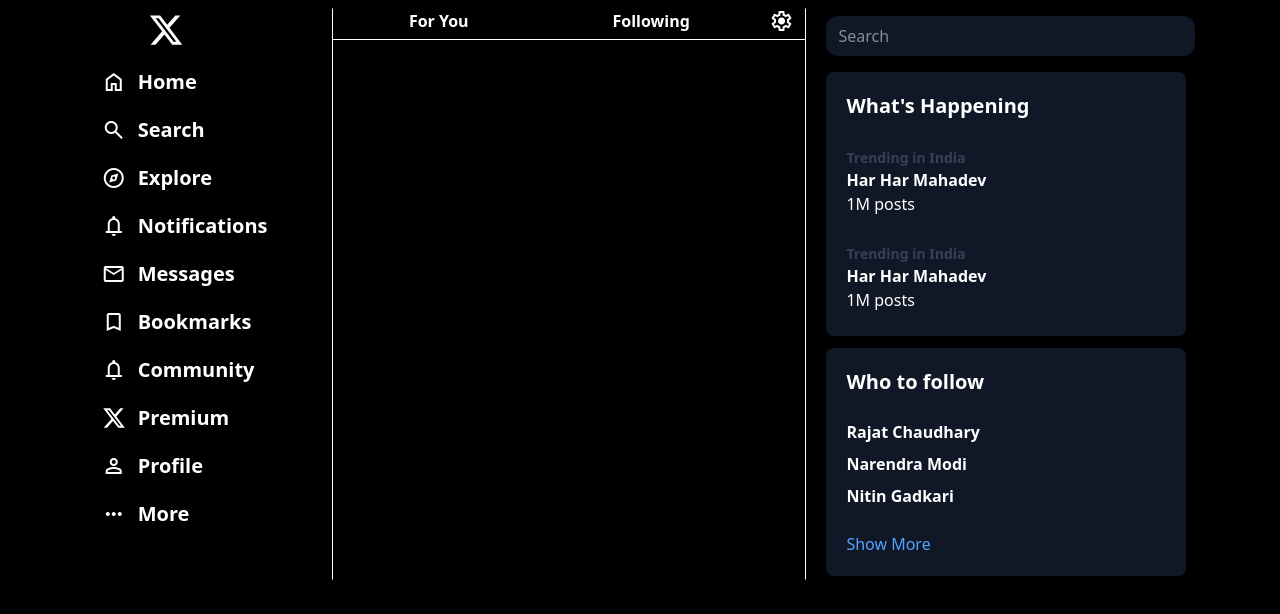
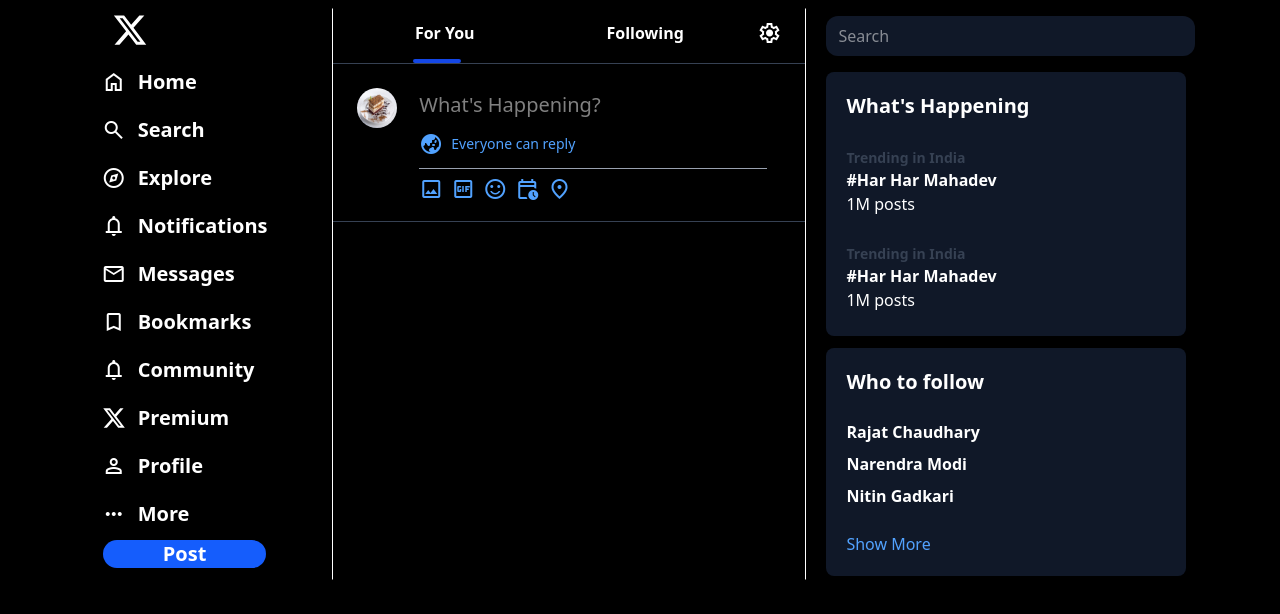
Before and after one commit to RjCh18/X-Clone, a website: page index.html in a window 1280 px wide. Drawn offline with nearby package versions, Linux system fonts and the light colour scheme.

Commit message:
top section complete

```diff
--- a/index.html
+++ b/index.html
@@ -14,7 +14,7 @@
   <div class="flex container mx-auto">
     <div class="first w-[70%]">
       <div class="logo invert my-3"><svg viewBox="0 0 24 24" aria-hidden="true"
-          class=" m-auto w-9 r-4qtqp9 r-yyyyoo r-dnmrzs r-bnwqim r-lrvibr r-m6rgpd r-1nao33i r-rxcuwo r-1777fci r-m327ed r-494qqr">
+          class=" ml-28 w-9 r-4qtqp9 r-yyyyoo r-dnmrzs r-bnwqim r-lrvibr r-m6rgpd r-1nao33i r-rxcuwo r-1777fci r-m327ed r-494qqr">
           <g>
             <path
               d="M18.244 2.25h3.308l-7.227 8.26 8.502 11.24H16.17l-5.214-6.817L4.99 21.75H1.68l7.73-8.835L1.254 2.25H8.08l4.713 6.231zm-1.161 17.52h1.833L7.084 4.126H5.117z">
@@ -22,37 +22,44 @@
           </g>
         </svg>
       </div>
-      <div class="sidebar flex justify-end">
+      <div class="sidebar flex flex-col items-end">
         <ul class="flex flex-col text-xl space-y-1 px-11 font-bold">
           <li
             class="flex justify-start items-center gap-3 w-fit hover:bg-gray-900 px-5 py-2 hover:rounded-full hover:cursor-pointer">
             <span class="material-symbols-outlined">
               home
-            </span>Home</li>
+            </span>Home
+          </li>
           <li
             class="flex justify-start items-center gap-3 w-fit hover:bg-gray-900 px-5 py-2 hover:rounded-full hover:cursor-pointer">
             <span class="material-symbols-outlined">
-              search</span>Search</li>
+              search</span>Search
+          </li>
           <li
             class="flex justify-start items-center gap-3 w-fit hover:bg-gray-900 px-5 py-2 hover:rounded-full hover:cursor-pointer">
             <span class="material-symbols-outlined">
-              explore </span>Explore</li>
+              explore </span>Explore
+          </li>
           <li
             class="flex justify-start items-center gap-3 w-fit hover:bg-gray-900 px-5 py-2 hover:rounded-full hover:cursor-pointer">
             <span class="material-symbols-outlined">
-              notifications</span>Notifications</li>
+              notifications</span>Notifications
+          </li>
           <li
             class="flex justify-start items-center gap-3 w-fit hover:bg-gray-900 px-5 py-2 hover:rounded-full hover:cursor-pointer">
             <span class="material-symbols-outlined">
-              mail</span>Messages</li>
+              mail</span>Messages
+          </li>
           <li
             class="flex justify-start items-center gap-3 w-fit hover:bg-gray-900 px-5 py-2 hover:rounded-full hover:cursor-pointer">
             <span class="material-symbols-outlined">
-              bookmark</span>Bookmarks</li>
+              bookmark</span>Bookmarks
+          </li>
           <li
             class="flex justify-start items-center gap-3 w-fit hover:bg-gray-900 px-5 py-2 hover:rounded-full hover:cursor-pointer">
             <span class="material-symbols-outlined">
-              notifications</span>Community</li>
+              notifications</span>Community
+          </li>
           <li
             class="flex justify-start items-center gap-3 w-fit hover:bg-gray-900 px-5 py-2 hover:rounded-full hover:cursor-pointer">
             <svg viewBox="0 0 24 24" aria-hidden="true"
@@ -62,28 +69,70 @@
                   d="M18.244 2.25h3.308l-7.227 8.26 8.502 11.24H16.17l-5.214-6.817L4.99 21.75H1.68l7.73-8.835L1.254 2.25H8.08l4.713 6.231zm-1.161 17.52h1.833L7.084 4.126H5.117z">
                 </path>
               </g>
-            </svg>Premium</li>
+            </svg>Premium
+          </li>
           <li
             class="flex justify-start items-center gap-3 w-fit hover:bg-gray-900 px-5 py-2 hover:rounded-full hover:cursor-pointer">
             <span class="material-symbols-outlined">
-              person</span>Profile</li>
+              person</span>Profile
+          </li>
           <li
             class="flex justify-start items-center gap-3 w-fit hover:bg-gray-900 px-5 py-2 hover:rounded-full hover:cursor-pointer">
             <span class="material-symbols-outlined">
-              more_horiz</span>More</li>
+              more_horiz</span>More
+          </li>
+          <li> <div class="button w-full text-center">
+            <button class="bg-blue-600 px-15 rounded-full text-xl">Post</button>
+          </div></li>
         </ul>
+
       </div>
     </div>
     <div class="second my-2 w-full border-[1px] border-white border-y-black">
-      <div class="top flex">
+      <div class="top flex p-3 relative">
+        <div class="absolute w-12 h-1 rounded-full bg-blue-700 bottom-0 left-[17%]"></div>
         <div class="left w-1/2 flex justify-center font-bold ">For You</div>
         <div class="right w-1/2 flex justify-center font-bold ">Following</div>
         <div class="settings mx-3"><span class="material-symbols-outlined">
-          settings
+            settings
           </span>
         </div>
       </div>
-      <hr>
+      <div class="h-[1px] w-full bg-gray-700"></div>
+      <div class="whatshapp flex gap-3">
+        <div class="img m-2">
+          <img src="cake-1971552_1280.jpg" alt="" class="rounded-full m-4 w-10 h-10">
+        </div>
+        <div class="w-full">
+          <input type="text" name="" placeholder="What's Happening?"
+          class=" w-full text-xl h-8 mt-6 mb-3 outline-none bg-black text-white ">
+          <div class="flex items-center text-blue-400 gap-2 text-sm mb-3">
+            <span class="material-symbols-outlined">
+              globe_asia
+            </span>
+            <span class="text-blue-400">Everyone can reply</span>
+          </div>
+          <div class="w-[90%] h-[1px] bg-gray-400"></div>
+          <div class="blueicons flex my-2 gap-2 text-blue-400 ">
+            <span class="material-symbols-outlined cursor-pointer">
+              image
+              </span>
+              <span class="material-symbols-outlined cursor-pointer">
+                gif_box
+                </span>
+                <span class="material-symbols-outlined cursor-pointer">
+                  sentiment_satisfied
+                  </span>
+                  <span class="material-symbols-outlined cursor-pointer">
+                    calendar_clock
+                    </span>
+                    <span class="material-symbols-outlined cursor-pointer">
+                      location_on
+                      </span>
+          </div>
+      </div>
+        </div>
+        <div class="h-[0.2px] w-full bg-gray-700 my-3"></div>
     </div>
     <div class="third w-full">
       <div class="search mx-5 my-4">
@@ -93,12 +142,12 @@
         <h1 class="text-xl font-bold p-3">What's Happening</h1>
         <div class="item my-1 p-3 hover:bg-gray-800 cursor-pointer">
           <div class="font-bold text-sm text-gray-700">Trending in India</div>
-          <div class="font-bold">Har Har Mahadev</div>
+          <div class="font-bold">#Har Har Mahadev</div>
           <div>1M posts</div>
         </div>
         <div class="item my-1 p-3 hover:bg-gray-800 cursor-pointer">
           <div class="font-bold text-sm text-gray-700">Trending in India</div>
-          <div class="font-bold">Har Har Mahadev</div>
+          <div class="font-bold">#Har Har Mahadev</div>
           <div>1M posts</div>
         </div>
       </div>
```
Also changed, not shown: cake-1971552_1280.jpg (added).
